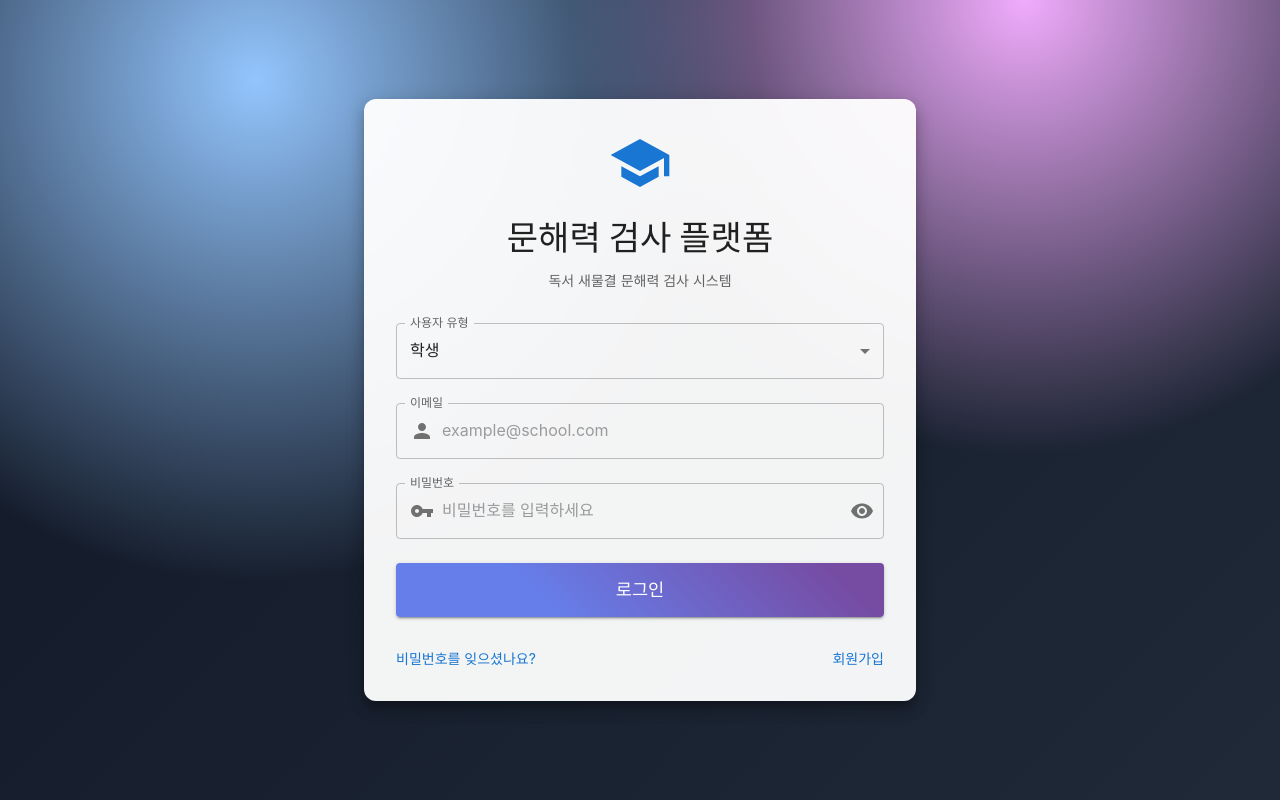
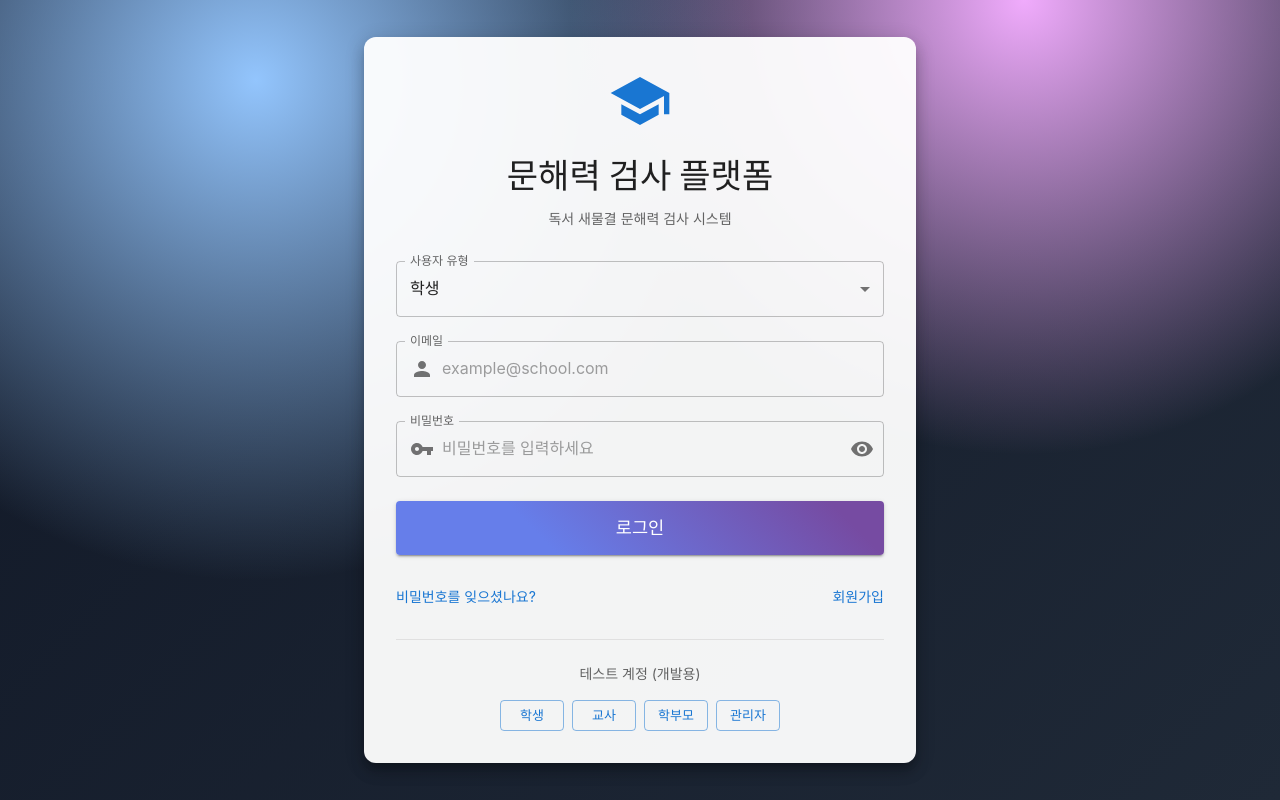
Before and after one commit to domafordarwin/NewWaveForReading, a React app in the folder frontend/: page /login in a window 1280 px wide. Built offline with nearby package versions, Linux system fonts and the light colour scheme; the HTML template or start-up script is replaced by a standard one.

Commit message:
feat: add test account buttons to login page
Co-Authored-By: Claude Opus 4.5 <noreply@anthropic.com>

```diff
--- a/frontend/src/pages/Login.tsx
+++ b/frontend/src/pages/Login.tsx
@@ -145,6 +145,20 @@ const Login: React.FC = () => {
 
   const handleClickShowPassword = () => {
     setShowPassword(!showPassword);
+  };
+
+  // 테스트용 자동 입력
+  const fillTestData = (type: UserType) => {
+    const testAccounts = {
+      student: { email: "student1@example.com", password: "ehrtjtoanfruf" },
+      teacher: { email: "teacher1@example.com", password: "ehrtjtoanfruf" },
+      parent: { email: "parent_student1@example.com", password: "ehrtjtoanfruf" },
+      admin: { email: "admin1@example.com", password: "ehrtjtoanfruf" },
+    };
+    setFormData({
+      ...testAccounts[type],
+      userType: type,
+    });
   };
 
   return (
@@ -313,6 +327,56 @@ const Login: React.FC = () => {
               </Box>
             </Box>
           </form>
+
+          {/* 테스트 계정 빠른 입력 */}
+          <Box sx={{ mt: 4, pt: 3, borderTop: "1px solid #e0e0e0" }}>
+            <Typography
+              variant="body2"
+              color="text.secondary"
+              gutterBottom
+              textAlign="center"
+            >
+              테스트 계정 (개발용)
+            </Typography>
+            <Box
+              sx={{
+                display: "flex",
+                gap: 1,
+                justifyContent: "center",
+                flexWrap: "wrap",
+                mt: 2,
+              }}
+            >
+              <Button
+                size="small"
+                variant="outlined"
+                onClick={() => fillTestData("student")}
+              >
+                학생
+              </Button>
+              <Button
+                size="small"
+                variant="outlined"
+                onClick={() => fillTestData("teacher")}
+              >
+                교사
+              </Button>
+              <Button
+                size="small"
+                variant="outlined"
+                onClick={() => fillTestData("parent")}
+              >
+                학부모
+              </Button>
+              <Button
+                size="small"
+                variant="outlined"
+                onClick={() => fillTestData("admin")}
+              >
+                관리자
+              </Button>
+            </Box>
+          </Box>
         </Paper>
       </Container>
     </Box>
```
